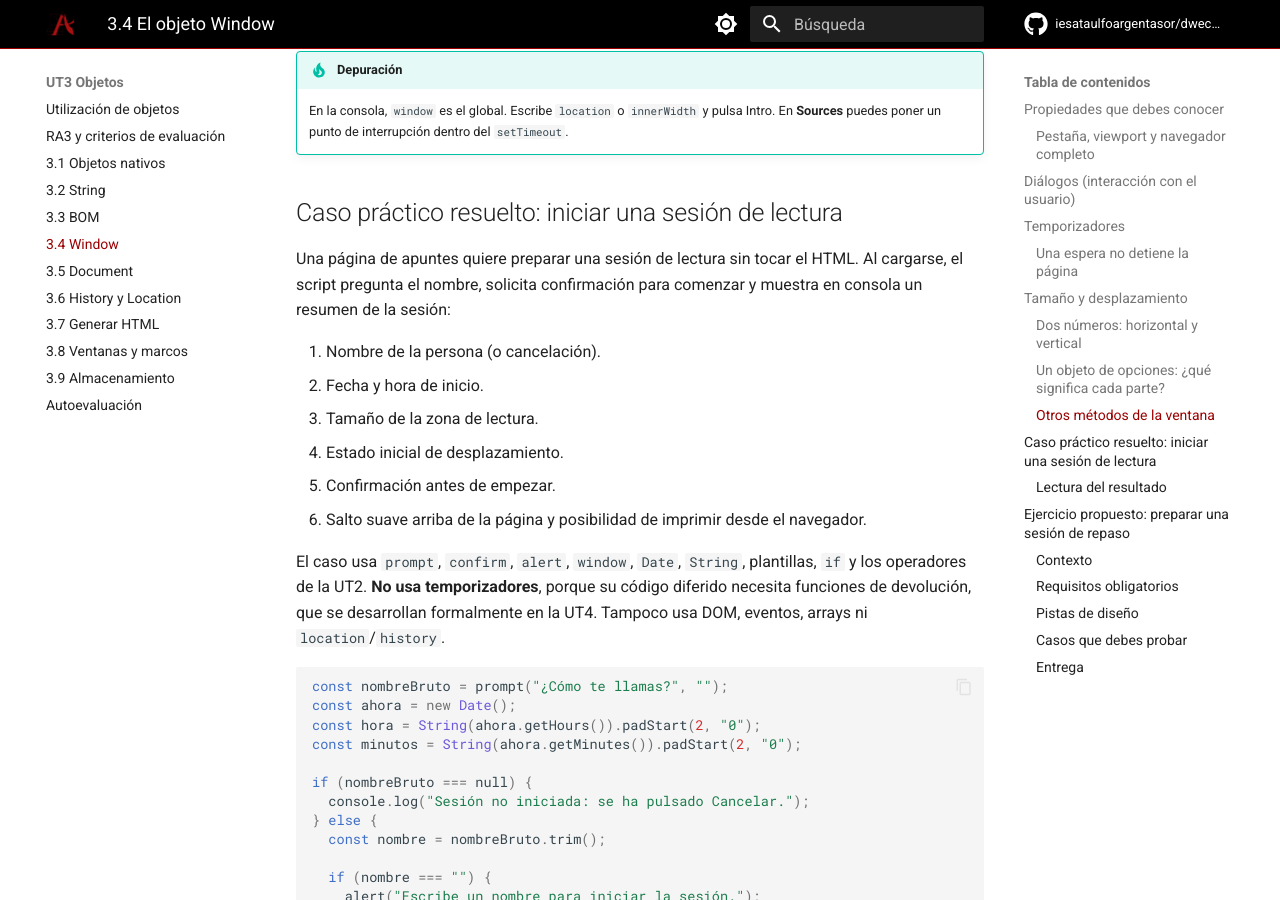
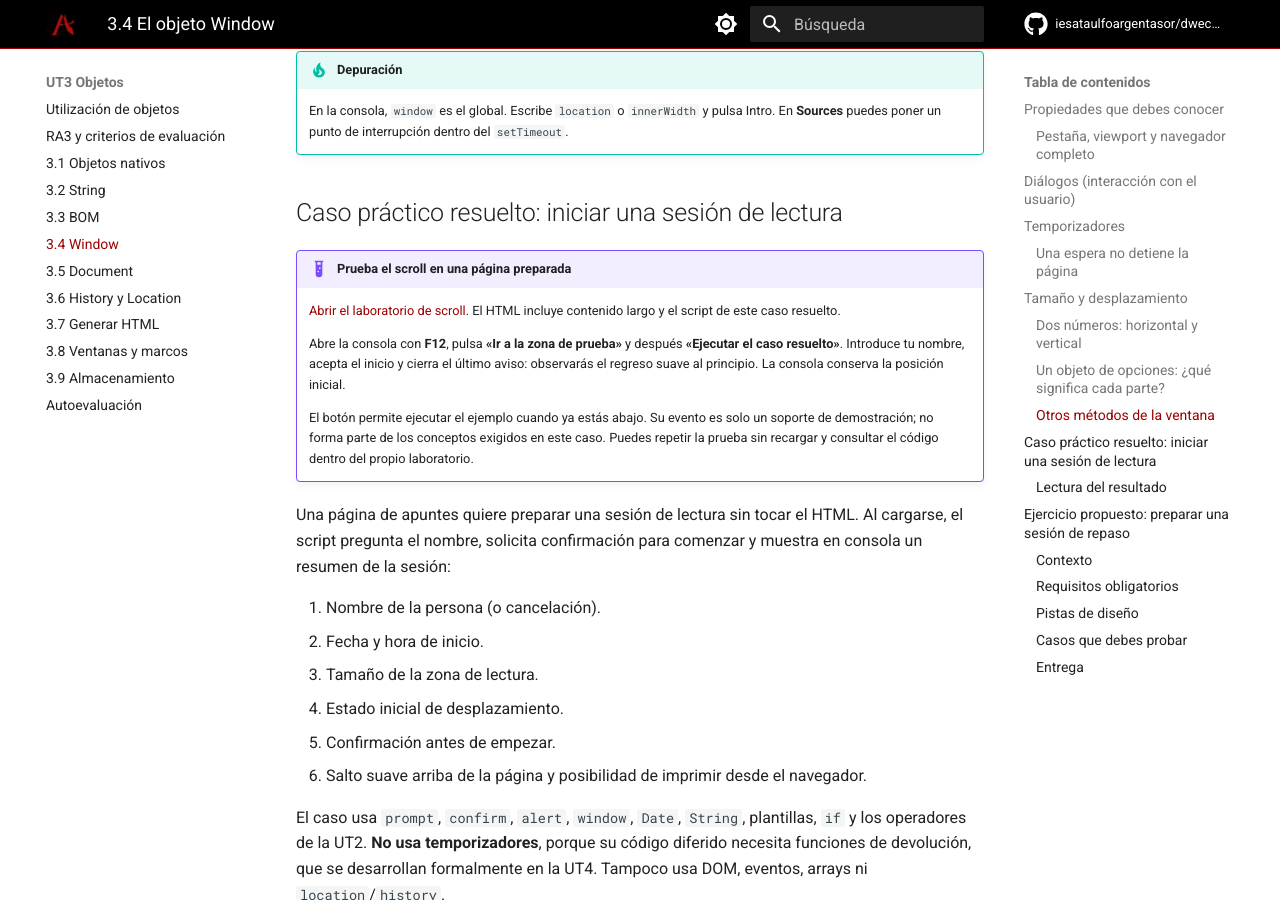
Before and after one commit to iesataulfoargentasor/dwec_2026_2027, an MkDocs documentation site: the page built from docs/ut3/window.md, in a window 1280 px wide and 900 px high, scrolled down 7399 px. Built offline with MkDocs 1.6.1 and Material for MkDocs 9.7.7, drawn with Linux system fonts in a browser that asks for light colours; comment, search, counter and statistics services are not loaded.

Commit message:
docs: enlazar laboratorio de scroll desde el caso de Window
Added an example section for testing scroll functionality in the lab.

```diff
--- a/docs/ut3/window.md
+++ b/docs/ut3/window.md
@@ -254,6 +254,13 @@ Mover o redimensionar ventanas está restringido: normalmente solo puede intenta
 
 ## Caso práctico resuelto: iniciar una sesión de lectura
 
+!!! example "Prueba el scroll en una página preparada"
+    [Abrir el laboratorio de scroll](laboratorio-scroll.html). El HTML incluye contenido largo y el script de este caso resuelto.
+
+    Abre la consola con **F12**, pulsa **«Ir a la zona de prueba»** y después **«Ejecutar el caso resuelto»**. Introduce tu nombre, acepta el inicio y cierra el último aviso: observarás el regreso suave al principio. La consola conserva la posición inicial.
+
+    El botón permite ejecutar el ejemplo cuando ya estás abajo. Su evento es solo un soporte de demostración; no forma parte de los conceptos exigidos en este caso. Puedes repetir la prueba sin recargar y consultar el código dentro del propio laboratorio.
+
 Una página de apuntes quiere preparar una sesión de lectura sin tocar el HTML. Al cargarse, el script pregunta el nombre, solicita confirmación para comenzar y muestra en consola un resumen de la sesión:
 
 1. Nombre de la persona (o cancelación).
```
